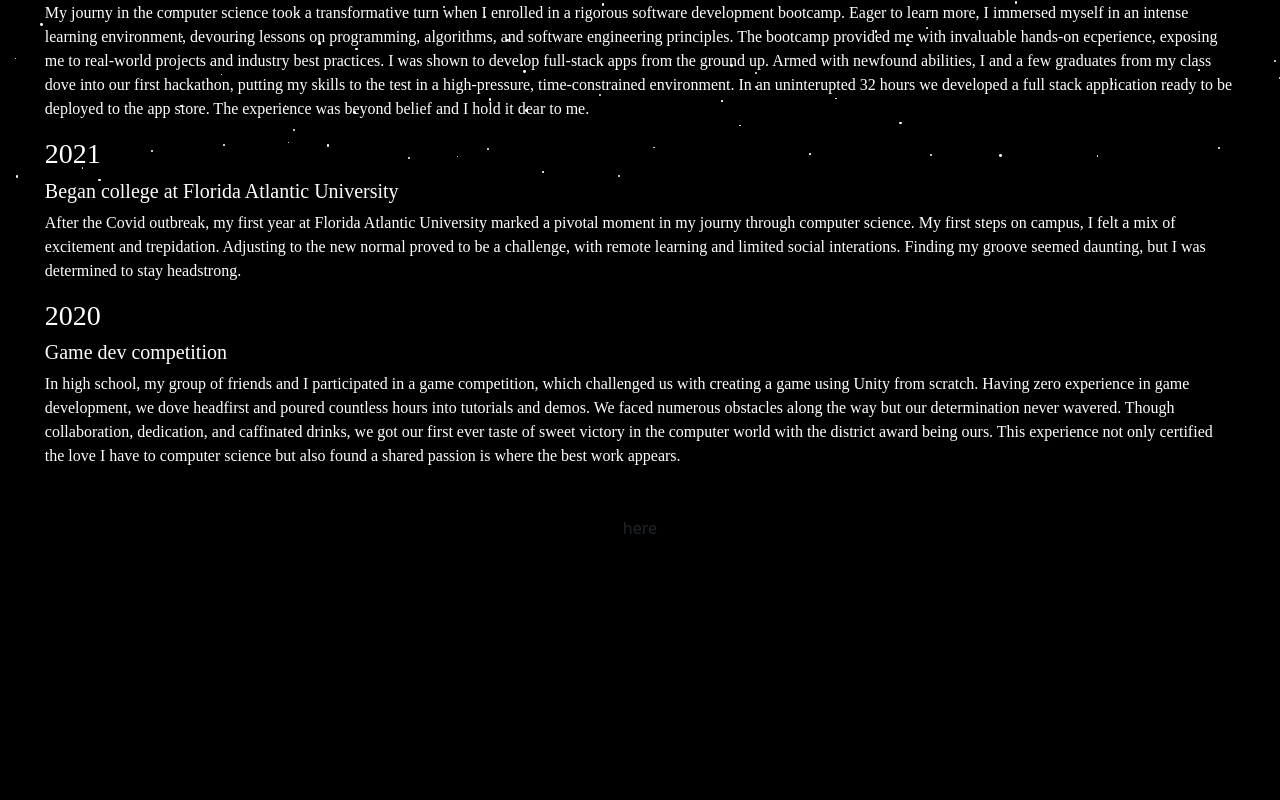
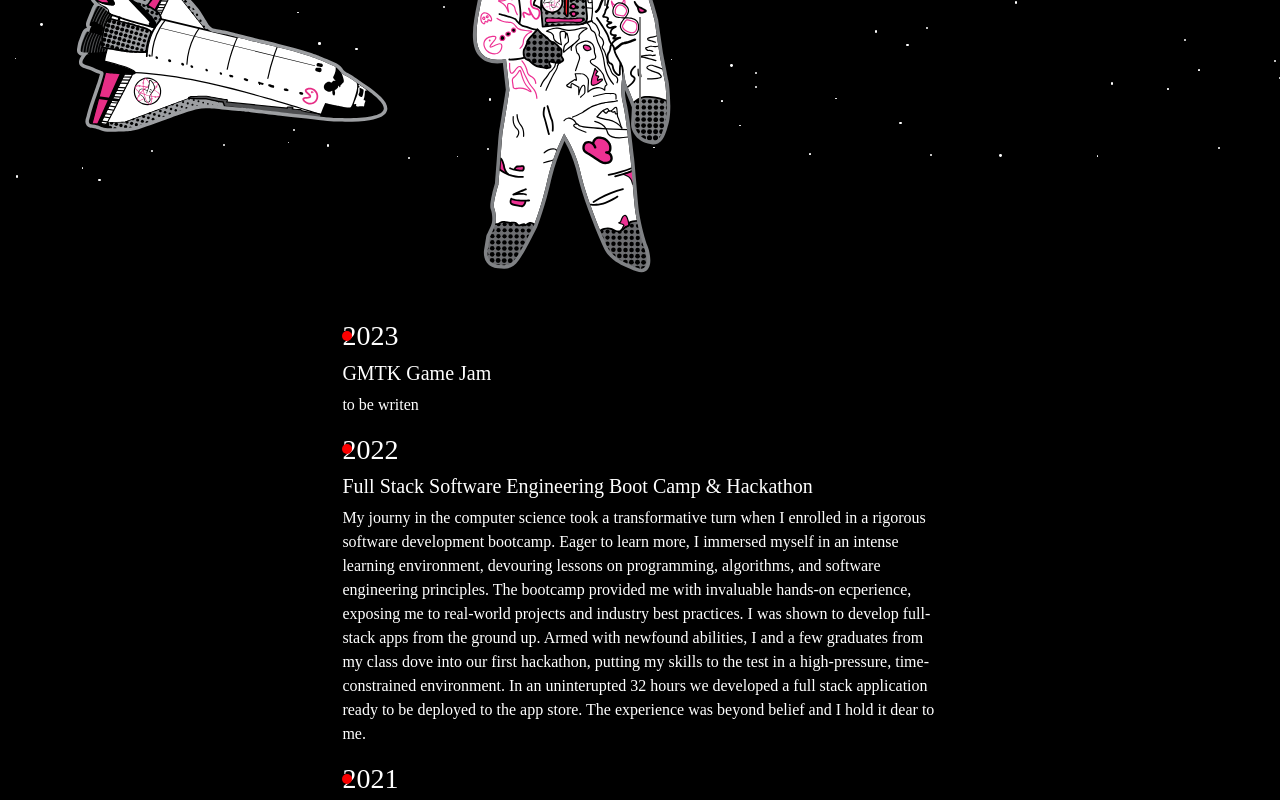
Before and after one commit to TheGoumble/react-portfolio, a React (Create React App) app: page / in a window 1280 px wide. Shown: the part 620-1420 px from the top of the page. Before the commit the page ends 1208 px from the top, so only its background shows below. Built offline with nearby package versions, Linux system fonts and the light colour scheme; a web font is replaced by a local one.

Commit message:
designed new icons for my character

```diff
--- a/src/App.js
+++ b/src/App.js
@@ -18,8 +18,8 @@ function App() {
           <Route path="/" element={<Home />} />
           <Route path="/:name" element={<Info />} />
         </Routes>
-        <Footer />
       </div>
+      <Footer />
     </>
   )
 }
--- a/src/components/Footer/Footer.js
+++ b/src/components/Footer/Footer.js
@@ -1,18 +1,14 @@
-import { Container, Row, Col } from "../../utilis/Bootstrap.js";
-import { Github } from 'react-bootstrap-icons';
+import { Container, Row, Col } from "../../utilis/Bootstrap.js"
+import { Github } from "react-bootstrap-icons"
+import "./footer.css"
 
 export default function Footer() {
-    const repoUrl = "https://github.com/TheGoumble/react-portfolio";
-    // <Github color="#ffff" size={27} />
-    return (
-      <footer>
-        <Container className="mt-5 mb-5">
-          <Row className="justify-content-center text-center">
-            <Col md={6}>
-              here
-            </Col>
-          </Row>
-        </Container>
-      </footer>
-    )
+  const repoUrl = "https://github.com/TheGoumble/react-portfolio"
+  // <Github color="#ffff" size={27} />
+  return (
+    <footer>
+      <div className="sky"></div>
+      <div className="floor"></div>
+    </footer>
+  )
 }
--- /dev/null
+++ b/src/components/Footer/footer.css
@@ -0,0 +1,12 @@
+.floor {
+  position: relative;
+  height: 8rem;
+  overflow: hidden;
+  background-color: gray;
+}
+
+.sky {
+  height: 14rem;
+  width: 100%;
+  background: linear-gradient(to top, #2a6392, #2a6392e1,#2a6392c3, transparent);
+}
--- a/src/components/TimeLine/TimeLine.js
+++ b/src/components/TimeLine/TimeLine.js
@@ -1,13 +1,35 @@
+import React, { useState } from "react"
 import data from "../../data/timeline.json"
-import TimeStamp from "./TimeStamp";
+import TimeStamp from "./TimeStamp"
 import "./timeline.css"
+import SpaceGoumble from "../../assets/svg/space-goumble-01.svg"
+import SpaceShip from "../../assets/svg/spaceship-01.svg"
 
 export default function TimeLine() {
-    return (
-  <section>
-    {data.map((element) => {
-          return !element ? <p>Loading</p> : <TimeStamp data={element} key={element.year}/>
-        })}
-  </section>
-    );
+  const [wireLength, setWireLength] = useState(200)
+
+  const handleSpaceManMove = () => {
+    setWireLength(Math.random() * 100 + 150)
   }
+
+  return (
+    <>
+      <div className="space-items">
+        <img src={SpaceShip} id="space-ship" />
+        <img src={SpaceGoumble} id="space-goumble" />
+        <div id="wire"></div>
+      </div>
+      <section className="timeline">
+        <div className="time-container">
+          {data.map((element) => {
+            return !element ? (
+              <p>Loading</p>
+            ) : (
+              <TimeStamp data={element} key={element.year} />
+            )
+          })}
+        </div>
+      </section>
+    </>
+  )
+}
--- a/src/components/TimeLine/TimeStamp.js
+++ b/src/components/TimeLine/TimeStamp.js
@@ -1,8 +1,13 @@
-export default function TimeStamp({ data: { year, title, content  } }) {
+import React, { useState, useEffect, useRef } from "react"
+
+export default function TimeStamp({ data: { year, title, content } }) {
+  const [backgroundWidth, setBackgroundWidth] = useState(0)
+
   return (
     <div className="timestamp">
-      <h3>{year}</h3>
+      <h3 className="year">{year}</h3>
       <h5>{title}</h5>
+
       <p>{content}</p>
     </div>
   )
--- a/src/components/TimeLine/timeline.css
+++ b/src/components/TimeLine/timeline.css
@@ -1,6 +1,58 @@
+.timeline {
+  display: flex;
+  flex-direction: column;
+  align-items: center;
+}
+
+.time-container {
+  width: 50%;
+}
+
+.timestamp {
+  position: relative;
+}
+
+.year {
+  position: relative;
+}
+
+.year::before {
+  content: "";
+  position: absolute;
+  top: 50%;
+  left: 0;
+  transform: translateY(-50%);
+  width: 10px;
+  height: 10px;
+  background-color: #fa0000; /* Set the color of the point */
+  border-radius: 50%;
+}
+
 .timestamp > h3,
 .timestamp > h5,
 .timestamp > p {
   color: white;
-  font-family: 'Comfortaa', cursive;
+  font-family: "Comfortaa", cursive;
 }
+
+.space-items {
+  position: relative;
+}
+
+#space-goumble {
+  width: 30%;
+}
+#space-ship {
+  width: 30%;
+}
+
+#wire {
+  position: absolute;
+  top: 50%;
+  left: 50%;
+  width: 2px; /* Adjust the width of the wire */
+  height: 100px; /* Adjust the height of the wire */
+  background-color: gray; /* Adjust the color of the wire */
+  transform-origin: top center;
+  transform: translateX(-50%) translateY(-50%);
+}
```
Also changed, not shown: src/assets/App.css (line endings or trailing spaces), src/assets/index.css (deleted), src/assets/svg/space-goumble-01.svg (added), src/assets/svg/spaceship-01.svg (added), src/data/timeline.json (line endings or trailing spaces).
